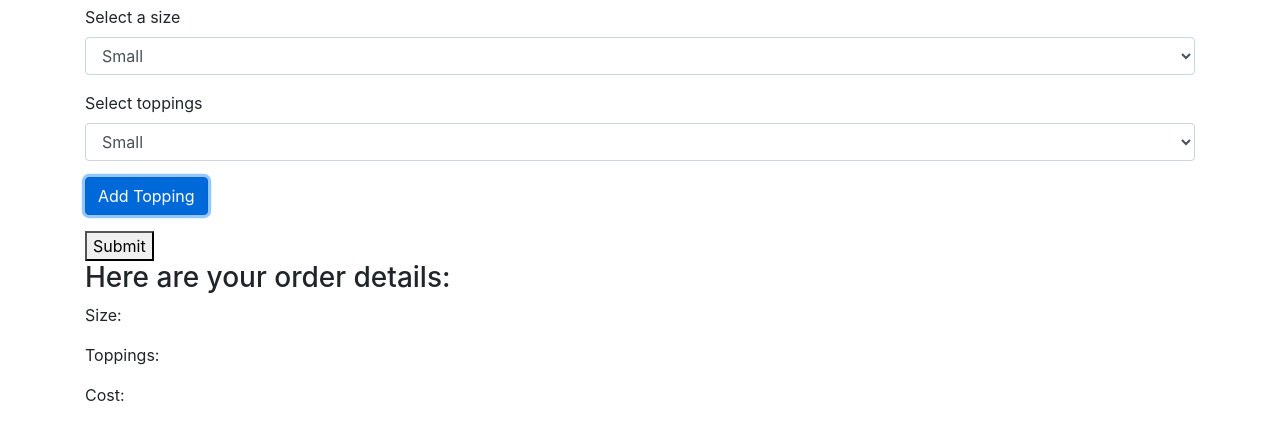
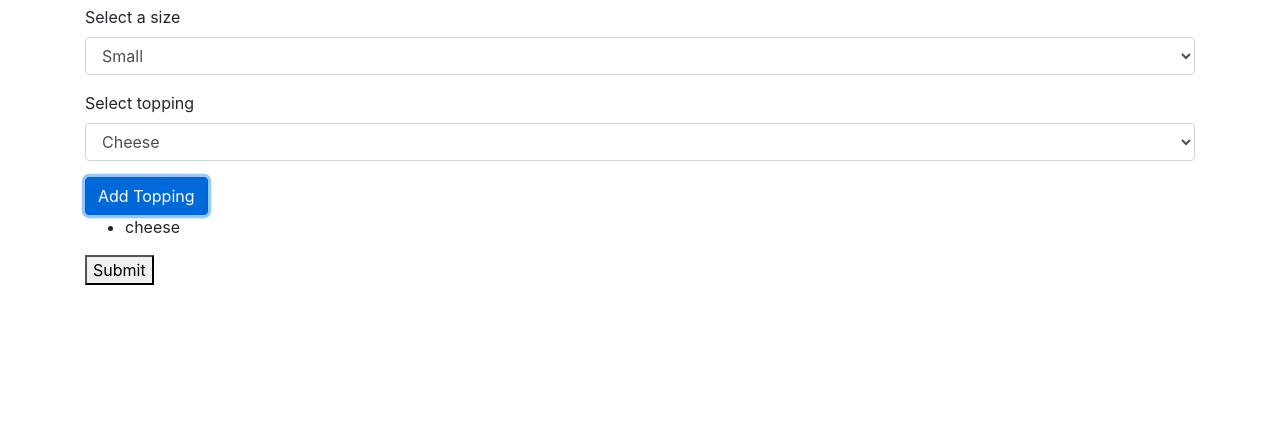
Before and after one commit to curtisbrooks678/pizza-parlor, a plain HTML site: page index.html in a window 1280 px wide. Both pictures are taken after a click on the button "Add Topping". Shown: the part 51-490 px from the top of the page. Drawn offline with Linux system fonts and the light colour scheme.

Commit message:
add 'add topping' click function.

```diff
--- a/css/styles.css
+++ b/css/styles.css
@@ -0,0 +1,3 @@
+#final-order {
+  display: none;
+}
--- a/index.html
+++ b/index.html
@@ -20,14 +20,14 @@
         </select>
       </div>
       <div class="form-group">
-        <label for="toppings">Select toppings</label>
-        <select name="toppings" id="toppings" class="form-control">
-          <option value="small">Small</option>
-          <option value="medium">Medium</option>
-          <option value="large">large</option>
+        <label for="topping">Select topping</label>
+        <select name="topping" id="topping" class="form-control">
+          <option value="cheese">Cheese</option>
+          <option value="artichokes">Artichokes</option>
+          <option value="anchovies">Anchovies</option>
         </select>
       </div>
-      <button type="button" class="btn btn-primary">Add Topping</button>
+      <button type="button" class="btn btn-primary" id="add-topping">Add Topping</button>
       <ul id="toppings-listed"></ul>
       <button type="submit">Submit</button>
       <div id="final-order">
--- a/js/scripts.js
+++ b/js/scripts.js
@@ -26,3 +26,14 @@ Pizza.prototype.pizzaCost = function () {
     }
   });
 }
+
+$(document).ready(function () {
+
+  let toppingsArray = [];
+
+  $("#add-topping").click(function () {
+    let topping = $("select#topping").val();
+    toppingsArray.push(topping);
+    $("ul#toppings-listed").prepend("<li>" + topping + "</li>");
+  });
+});
```
